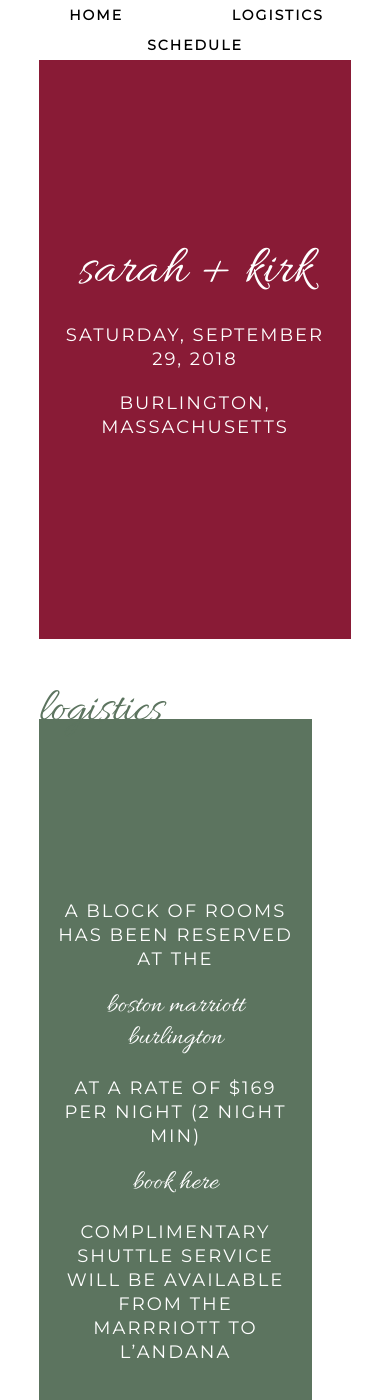
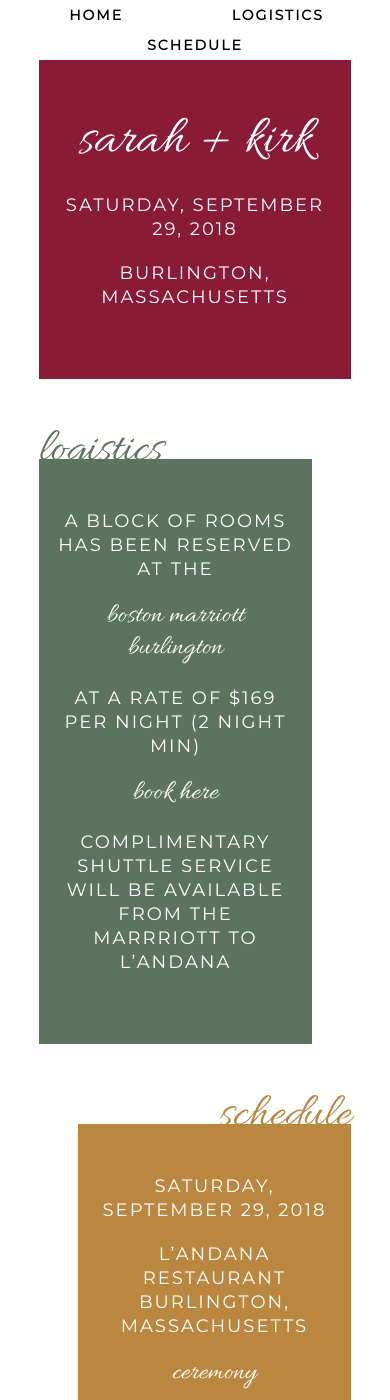
Before and after one commit to sarahandkirk/sarahandkirk.github.io, a Jekyll site: the page built from index.html, in a window 390 px wide and 1400 px high. Built offline with Jekyll 4.4.1, drawn with Linux system fonts in a browser that asks for light colours; nearby versions of some CDN libraries.

Commit message:
mobile section size

```diff
--- a/_sass/_styles.scss
+++ b/_sass/_styles.scss
@@ -483,7 +483,7 @@ footer {
 
 @media only screen and (max-width: 767px) {
     section {
-        padding: 180px 15px;
+        padding: 50px 15px;
         article {
             @include column(5);
             aside {
```
